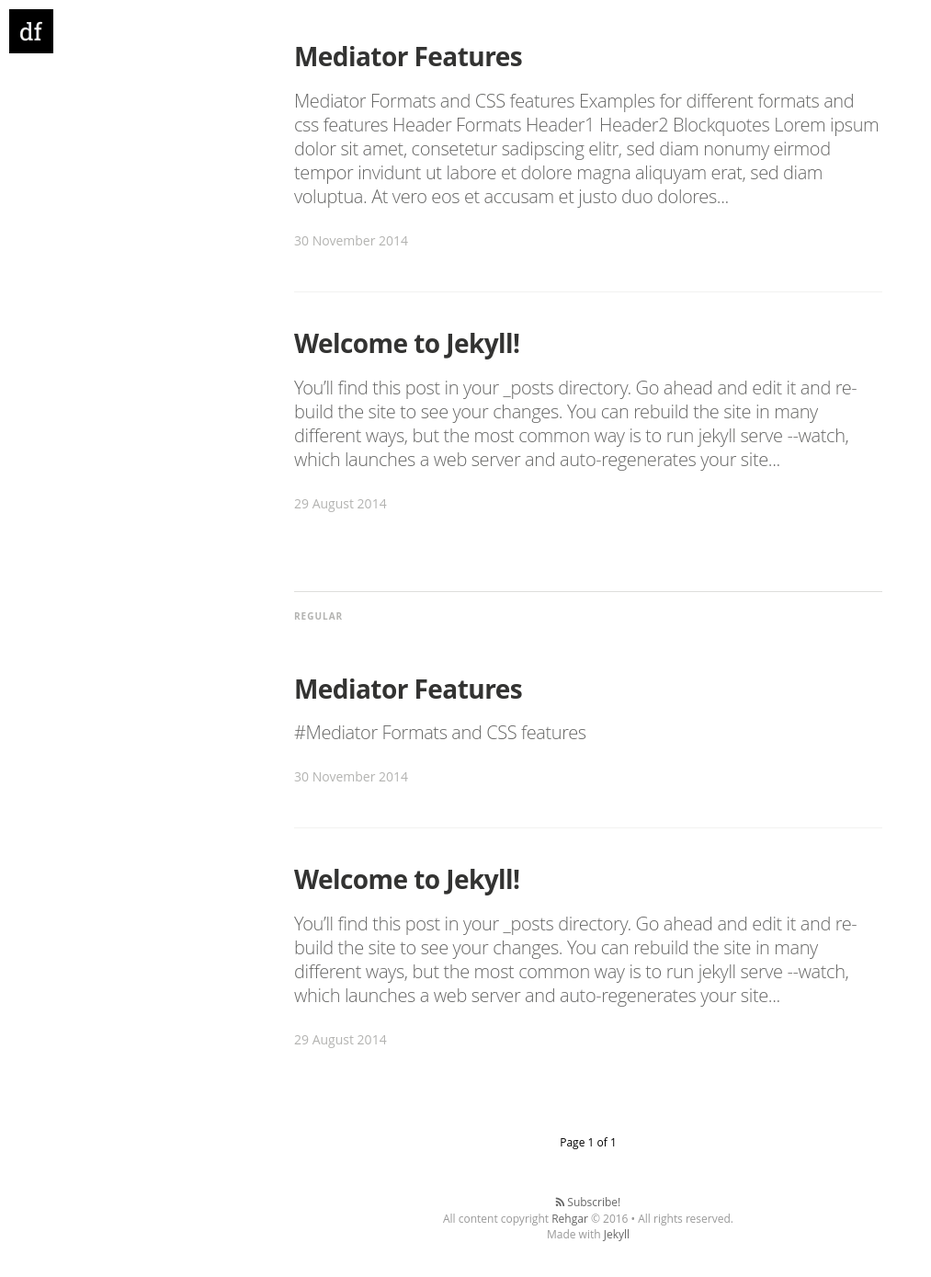
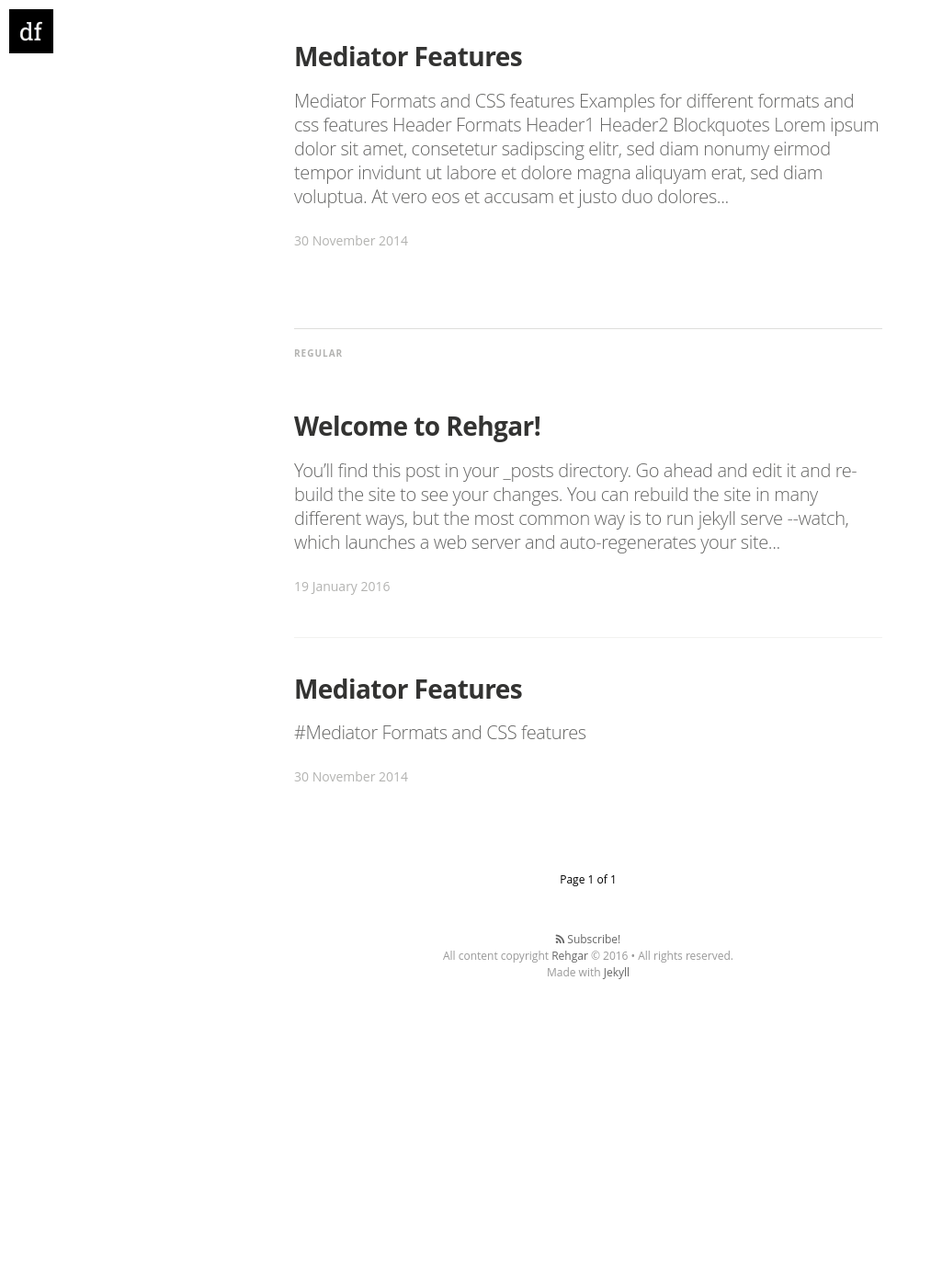
Before and after one commit to xywgithub/xywgithub.github.io, a Jekyll site: the page built from index.html, in a window 1280 px wide and 1400 px high, scrolled down 756 px. Shown: the top 1389 px of the window at 92% size, without its empty margins (0-1013 px from the left). Built offline with Jekyll 4.4.1, drawn with Linux system fonts in a browser that asks for light colours; nearby versions of some CDN libraries; some web fonts are replaced; the list of posts is cut into pages by our own code; after the commit the page ends 1870 px from its top, so only the background shows below that.

Commit message:
Update 2014-08-29-welcome-to-jekyll.markdown

```diff
--- a/_posts/2014-08-29-welcome-to-jekyll.markdown
+++ b/_posts/2014-08-29-welcome-to-jekyll.markdown
@@ -1,9 +1,9 @@
 ---
 layout: post
-title:  "Welcome to Jekyll!"
-date:   2014-08-29 14:34:25
-categories: jekyll update
-tags: featured
+title:  "Welcome to Rehgar!"
+date:   2016-01-19 13:55:25
+categories: Rehgar update
+tags:
 image: /assets/article_images/2014-08-29-welcome-to-jekyll/desktop.jpg
 ---
 You’ll find this post in your `_posts` directory. Go ahead and edit it and re-build the site to see your changes. You can rebuild the site in many different ways, but the most common way is to run `jekyll serve --watch`, which launches a web server and auto-regenerates your site when a file is updated.
```
